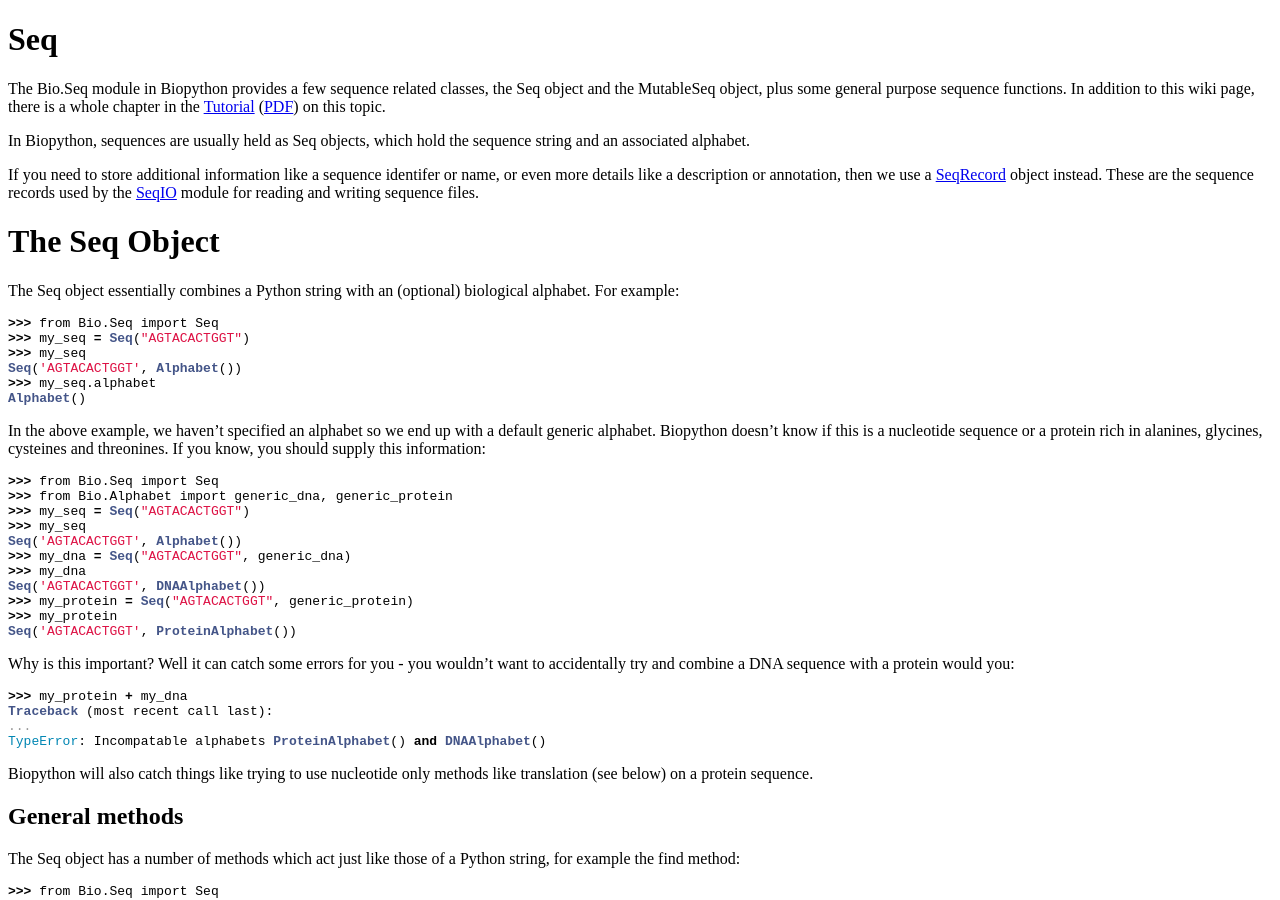
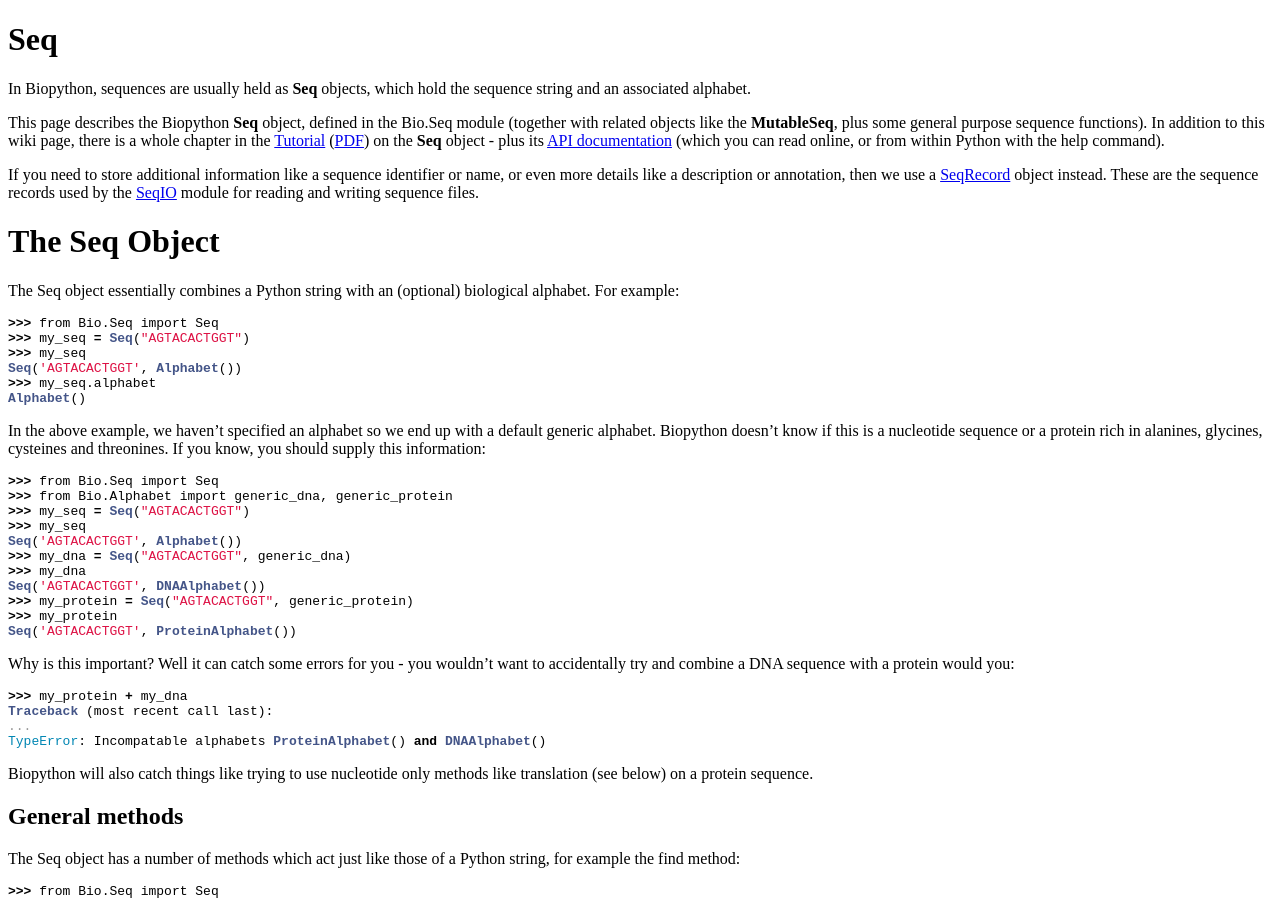
Before and after one commit to biopython/biopython.github.io, a Jekyll site: the page built from wiki/Seq.md, in a window 1280 px wide and 900 px high. Built offline with Jekyll 4.4.1, drawn with Linux system fonts in a browser that asks for light colours.

Commit message:
Link to API page

```diff
--- a/wiki/Seq.md
+++ b/wiki/Seq.md
@@ -4,20 +4,23 @@ permalink: wiki/Seq
 layout: wiki
 ---
 
-The Bio.Seq module in Biopython provides a few sequence related classes,
-the Seq object and the MutableSeq object, plus some general purpose
-sequence functions. In addition to this wiki page, there is a whole
-chapter in the
+In Biopython, sequences are usually held as **Seq** objects, which hold
+the sequence string and an associated alphabet.
+
+This page describes the Biopython **Seq** object, defined in the Bio.Seq
+module (together with related objects like the **MutableSeq**, plus some
+general purpose sequence functions). In addition to this wiki page,
+there is a whole chapter in the
 [Tutorial](http://biopython.org/DIST/docs/tutorial/Tutorial.html)
-([PDF](http://biopython.org/DIST/docs/tutorial/Tutorial.pdf)) on this
-topic.
+([PDF](http://biopython.org/DIST/docs/tutorial/Tutorial.pdf)) on the
+**Seq** object - plus its [API
+documentation](http://biopython.org/DIST/docs/api/Bio.Seq.Seq-class.html)
+(which you can read online, or from within Python with the help
+command).
 
-In Biopython, sequences are usually held as Seq objects, which hold the
-sequence string and an associated alphabet.
-
-If you need to store additional information like a sequence identifer or
-name, or even more details like a description or annotation, then we use
-a [SeqRecord](SeqRecord "wikilink") object instead. These are the
+If you need to store additional information like a sequence identifier
+or name, or even more details like a description or annotation, then we
+use a [SeqRecord](SeqRecord "wikilink") object instead. These are the
 sequence records used by the [SeqIO](SeqIO "wikilink") module for
 reading and writing sequence files.
 
```
Also changed, not shown: 1 other file.
